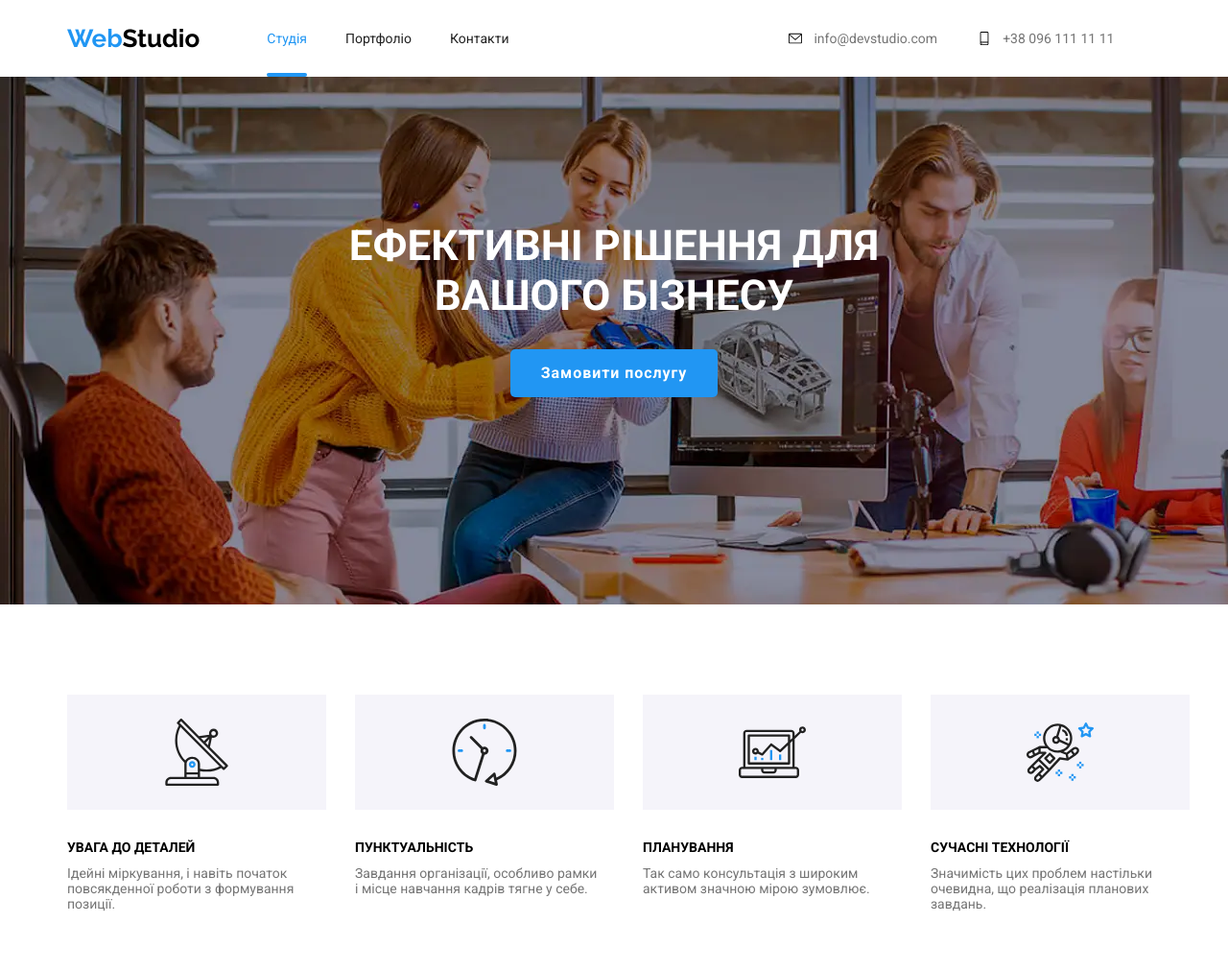
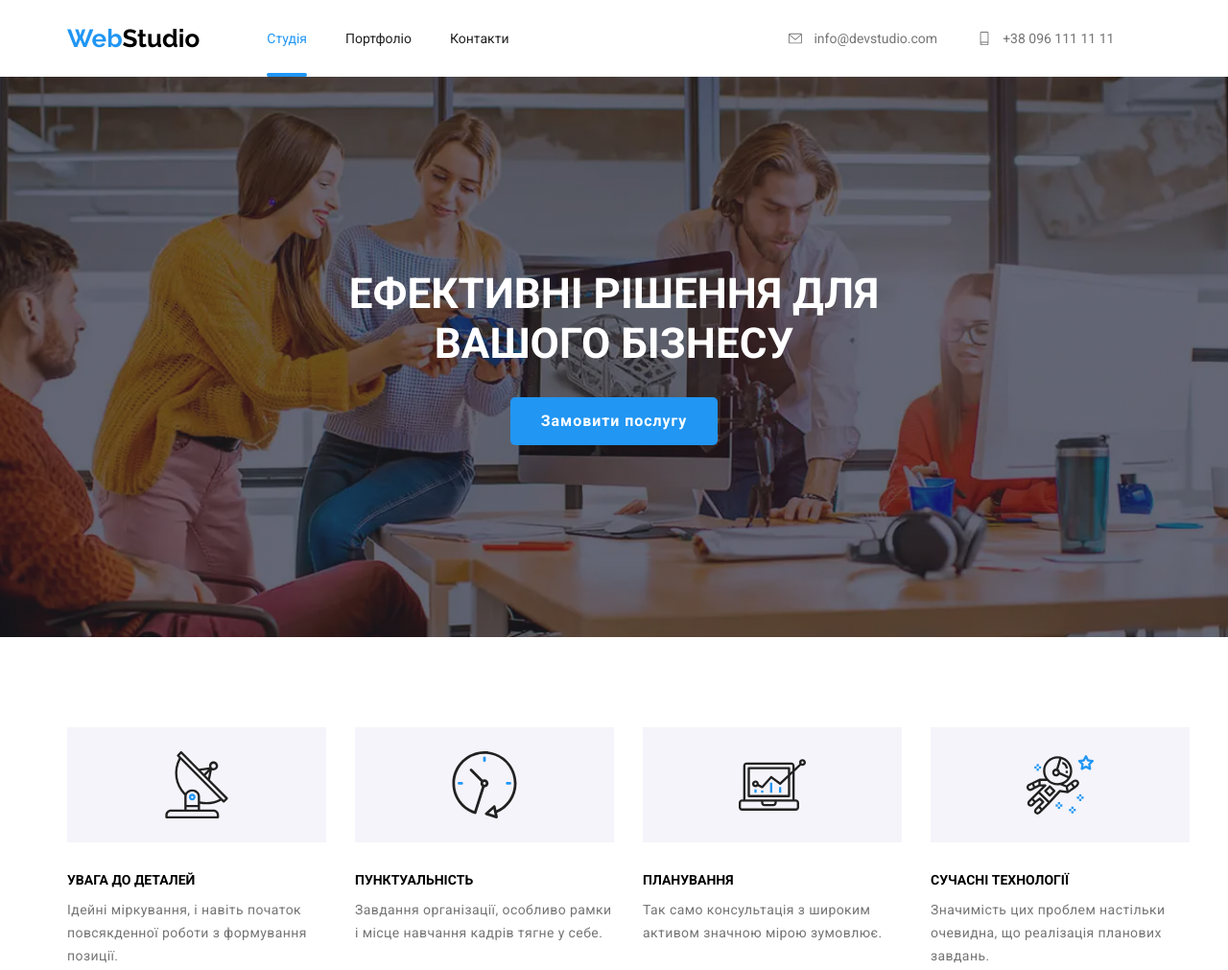
Before and after one commit to uhdjiv/WebStudio, a plain HTML site: page index.html in a window 1280 px wide. Shown: the top 1011 px of the page at 96% size. Drawn offline with nearby package versions, Linux system fonts and the light colour scheme.

Commit message:
шгшл

```diff
--- a/index.html
+++ b/index.html
@@ -28,12 +28,12 @@
                     <li class="nav-li">Контакти</li>
                 </ul>
                 <ul class="info">
-                    <li class="info-li"><svg class="svg-envelope">
+                    <li class="info-li"><a class="info-li-a" href="mailto:info@devstudio.com"><svg class="svg-envelope">
                         <use href="./img/symbol-defs.svg#icon-envelope"></use>
-                    </svg><a class="info-li-a" href="mailto:info@devstudio.com">info@devstudio.com</a></li>
-                    <li class="info-li"><svg class="svg-smartphone">
+                    </svg>info@devstudio.com</a></li>
+                    <li class="info-li"><a class="info-li-a" href="tel:+380961111111"><svg class="svg-smartphone">
                         <use href="./img/symbol-defs.svg#icon-smartphone"></use>
-                    </svg><a class="info-li-a" href="tel:+380961111111">+38 096 111 11 11</a></li>
+                    </svg>+38 096 111 11 11</a></li>
                 </ul>
             </nav>
         </div>
--- a/style.css
+++ b/style.css
@@ -113,27 +113,38 @@ transform: scale(1.2);
     transition: 250ms;
 }
 .svg-envelope:hover{
-      transition: 250ms;
         fill: #2196F3;
 }
 .info-li-a {
+  display: flex;
+  align-items: center;
   color: #757575;
+  transition:color 250ms cubic-bezier(0.4, 0, 0.2, 1);
 }
 .info-li-a:hover {
   color: #2196f3;
   cursor: pointer;
-    transition: 250ms;
+    .svg-envelope{
+      fill: #2196F3;
+    }
+    .svg-smartphone{
+      fill: #2196F3;
+    }
 }
 .section-1 {
-  height: 550px;
-  background-image: url(./img/Img.webp);
+  /* background-image: url(./img/Img.webp); */
+  background-image: linear-gradient(rgba(47, 48, 58, 0.40), rgba(47, 48, 58, 0.40)), url(./img/Img.webp);
+padding-top: 200px;
+padding-bottom: 200px;
+background-repeat: no-repeat;
+background-size: cover;
+background-position: center;
 }
 .h1-section1 {
   font-family: Roboto;
   font-weight: Black;
   font-size: 44px;
   text-align: center;
-  padding-top: 150px;
   color: #ffffff;
 }
 .button-section1 {
@@ -184,12 +195,15 @@ justify-content: center; */
   margin-right: 10px;
 }
 .p-li-section2 {
-  font-family: Roboto;
-  font-weight: Regular;
-  font-size: 14px;
   margin-top: 10px;
-  color: #757575;
-  margin-right: 10px;
+color: #757575;
+
+font-family: Roboto;
+font-size: 14px;
+font-style: normal;
+font-weight: 400;
+line-height: 24px; /* 171.429% */
+letter-spacing: 0.42px;
 }
 .section3 {
   height: 440px;
@@ -200,7 +214,7 @@ justify-content: center; */
   font-size: 36px;
   display: flex;
   justify-content: center;
-  padding-top: 20px;
+  margin-bottom: 50px;
 }
 .ul-section3 {
   display: flex;
@@ -215,6 +229,7 @@ justify-content: center; */
 }
 .section-4 {
   background-color: #f5f4fa;
+  padding-top: 94px;
   padding-bottom: 94px;
 }
 .h2-section4 {
@@ -223,7 +238,8 @@ justify-content: center; */
   font-size: 36px;
   display: flex;
   justify-content: center;
-  padding-top: 75px;
+
+  margin-bottom: 50px;
 }
 .ul-section4 {
   display: flex;
@@ -394,15 +410,21 @@ footer {
   width:18px ;
   height:14px ;
   margin-right: 10px;
-
+  fill: #757575;
+transition: fill 250ms;
 }
 .svg-envelope:hover{
   fill: #2196F3;
+  .info-li-a{
+    color: #2196F3;
+  }
 }
 .svg-smartphone{
 width: 18px;
 height: 14px;
 margin-right: 10px;
+  fill: #757575;
+transition:  fill 250ms;
 }
 
 .svg-smartphone:hover{
```
